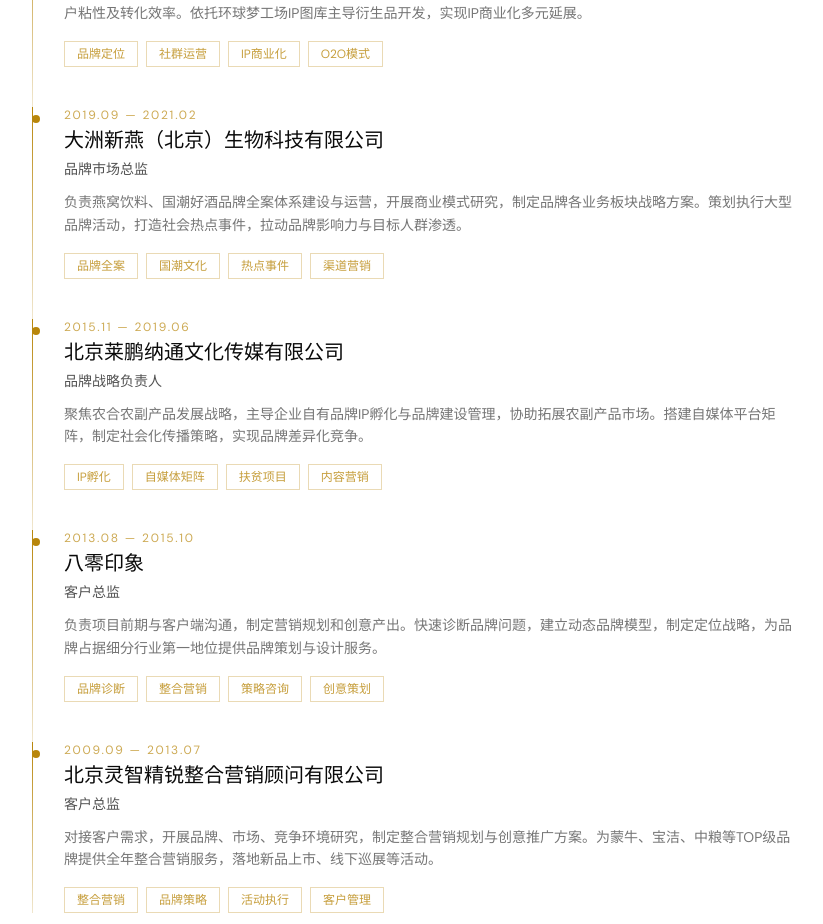
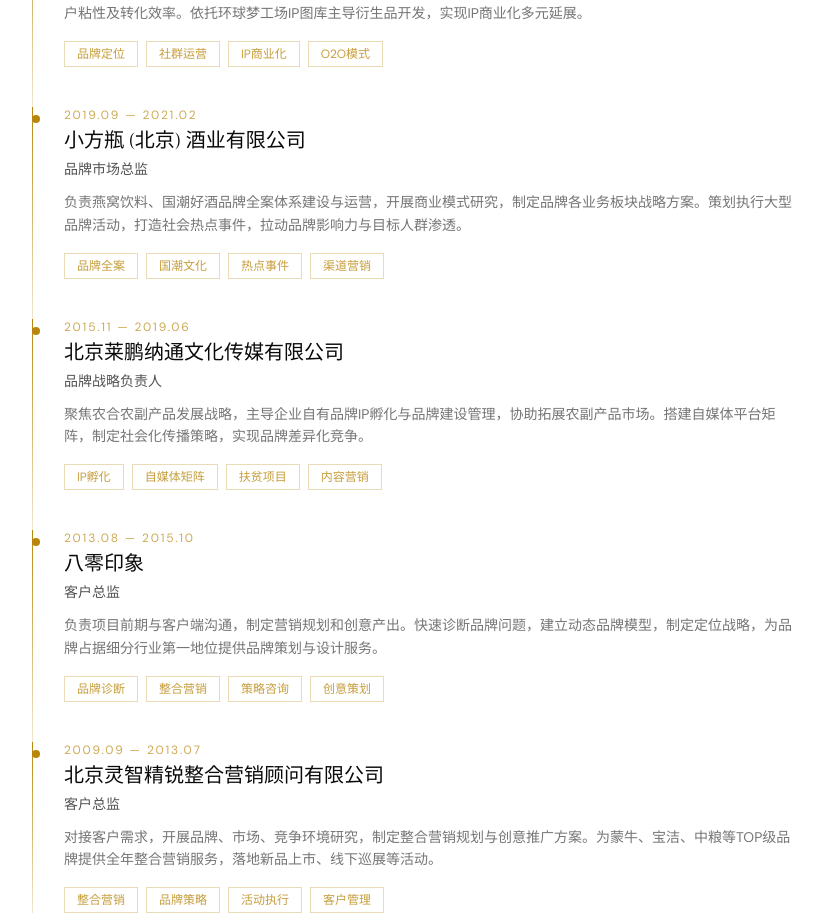
Before and after one commit to Catbabyfiona/guona-resume, a Next.js app: page / in a window 1280 px wide. Shown: the part 2240-3164 px from the top of the page, without its empty margins (224-1047 px from the left). Built offline with nearby package versions, Linux system fonts and the light colour scheme.

Commit message:
fix: 更新工作经历公司名称为小方瓶(北京)酒业有限公司
Coze-Commit-Type: user
Coze-User-ID: 265435185167360
Coze-Conversation-ID: 3490383

```diff
--- a/src/app/page.tsx
+++ b/src/app/page.tsx
@@ -42,7 +42,7 @@
       highlights: ["品牌定位", "社群运营", "IP商业化", "O2O模式"]
     },
     {
-      company: "大洲新燕（北京）生物科技有限公司",
+      company: "小方瓶 (北京) 酒业有限公司",
       position: "品牌市场总监",
       period: "2019.09 — 2021.02",
       description: "负责燕窝饮料、国潮好酒品牌全案体系建设与运营，开展商业模式研究，制定品牌各业务板块战略方案。策划执行大型品牌活动，打造社会热点事件，拉动品牌影响力与目标人群渗透。",
```
